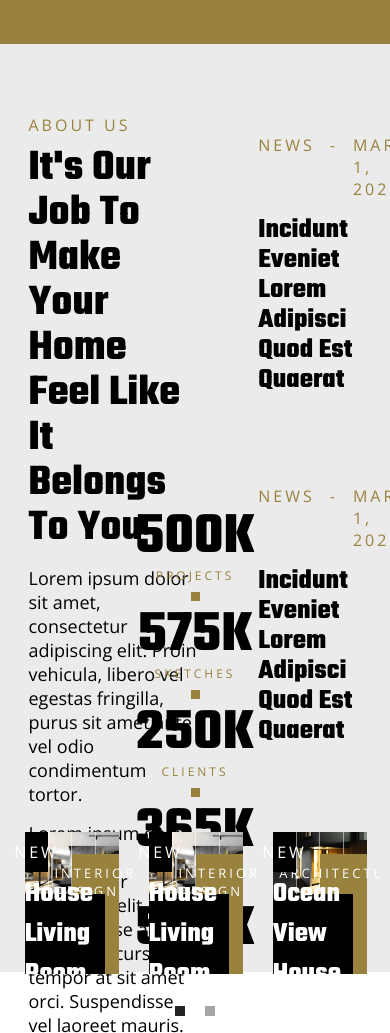
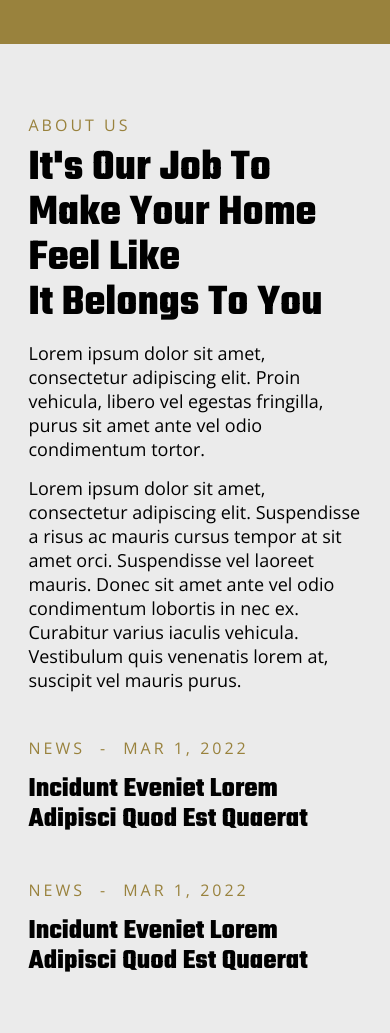
Before and after one commit to Meirzhan06/design-house, a plain HTML site: page index.html in a window 390 px wide. Shown: the part 800-1833 px from the top of the page. Drawn offline with nearby package versions, Linux system fonts and the light colour scheme.

Commit message:
Add files via upload

```diff
--- a/css/style.css
+++ b/css/style.css
@@ -4,9 +4,7 @@
     box-sizing: border-box;
     font-family: 'Open Sans', sans-serif;
 }
-html{
-    height: 1000vh;
-}
+
 h1{
     font-family: 'Teko';
 }
@@ -200,14 +198,15 @@ h1{
 }
 .section2{
     width: 100%;
-    height: 110vh;
+    height: auto;
     background-color: #EBEBEB;
+    padding-bottom: 180px;
 }
 
 .section2-1{
     margin: 0 auto;
     width: 90%;
-    height: 50%;
+    height: auto;
     display: flex;
 }
 .section2-2-1{
@@ -254,10 +253,11 @@ h1{
 .section2-2{
     margin: 0 auto;
     width: 90%;
-    height: 30%;
+    height: auto;
     display: flex;
     justify-content: space-between;
     align-items: center;
+    margin-top: 50px;
 }
 .dots img{
     width: 9px;
@@ -283,7 +283,9 @@ h1{
     width: 100%;
     display: flex;
     justify-content: center;
-    margin-top: -140px;
+    margin-top: -70px;
+    /* margin-top: 250px; */
+
 }
 .slider-item{
     position: relative;
@@ -673,6 +675,10 @@ h1{
         height: 280px;
         width: 400px;
     }
+    .section2-2{
+        margin-top: 50px;
+        height: auto;
+    }
 }
 @media (max-width: 1024px) {
     .section1 .container{
@@ -692,11 +698,11 @@ h1{
     .bars{
         display: flex;
     }
+    .stats h1{
+        font-size: 49px;
+    }
 }
 @media (max-width: 968px) {
-    .section2-2{
-        flex-direction: column;
-    }
     .arts{
         flex-direction: column;
     }
@@ -706,9 +712,6 @@ h1{
         height: 100%;
         width: auto;
         background-color: #000;
-    }
-    .content .container{
-        /* height: 120vh; */
     }
     .square{
         height: 40vh;
@@ -742,4 +745,39 @@ h1{
         height: 50%;
         margin-left: 15px;
     }
+    .content-square button{
+        padding: 0 5px;
+    }
+    .section2-1{
+        flex-direction: column;
+    }
+    .section2-2-1{
+        width: 100%;
+        padding-right: 0;
+    }
+    .section2{
+        padding: 0;
+    }
+    .section2-2-2{
+        width: 100%;
+        padding: 0;
+    }
+    .section2-2-2-item{
+        margin-top: 45px;
+    }
+    .section2-2{
+        flex-wrap: wrap;
+        height: auto;
+        justify-content: center;
+        margin-top: 90px;
+    }
+    .stats{
+        flex-basis: 33%;
+    }
+    .dots{
+        display: none;
+    }
+    .section2 .container{
+        padding-bottom: 130px;
+    }
 }
--- a/js/script.js
+++ b/js/script.js
@@ -15,5 +15,20 @@ $(document).ready(function(){
         dots:true,
         slidesToShow:3,
         slidesToScroll:2,
+        responsive: [
+            {
+              breakpoint: 1024,
+              settings: {
+                slidesToShow: 2,
+                slidesToScroll:1
+              }
+            },
+            {
+                breakpoint: 768,
+                settings: {
+                    slidesToShow: 1
+                }
+            }
+        ]
     });
 });
```
